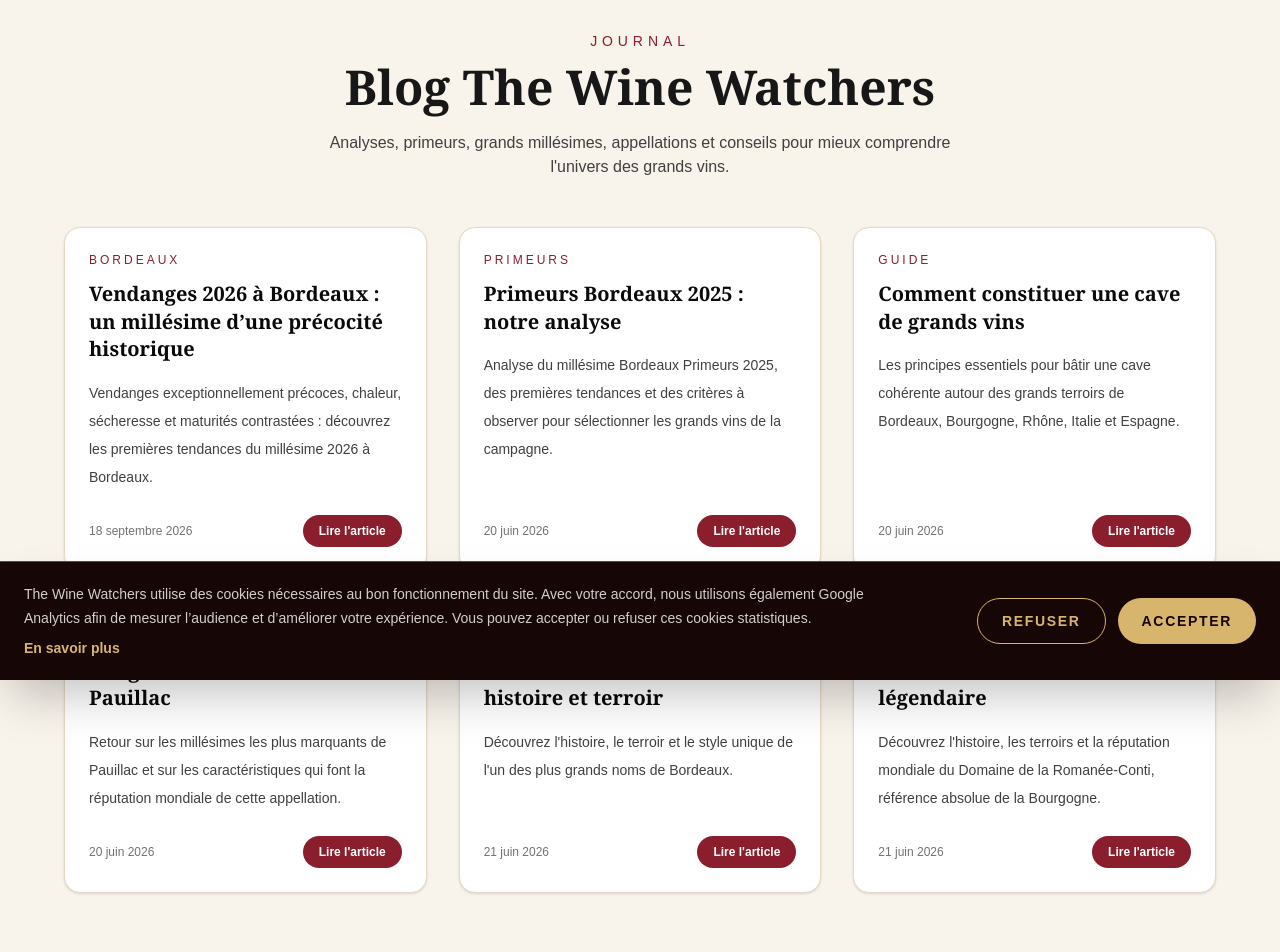
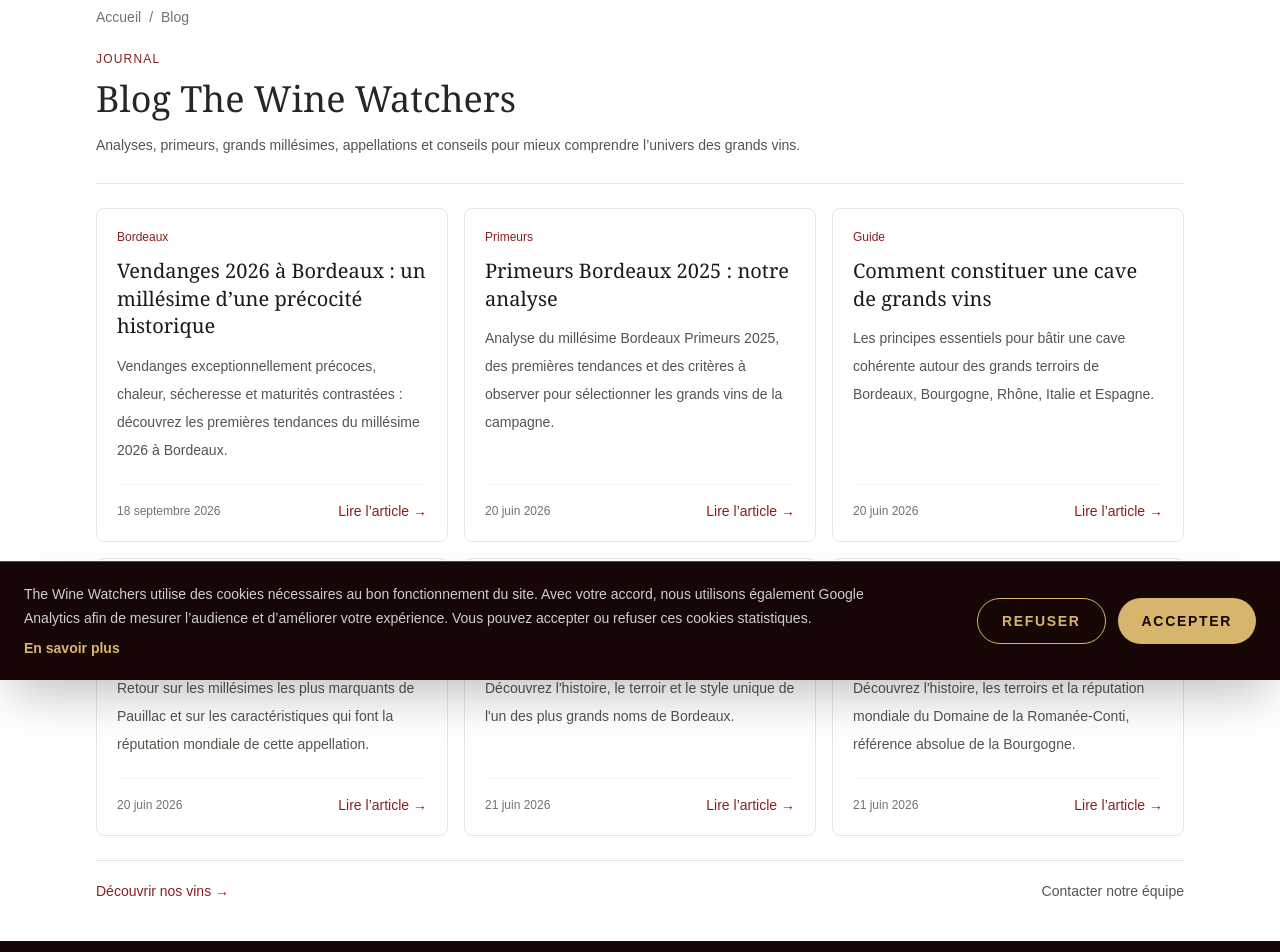
Before and after one commit to thewinewatchers/the-wine-watchers, a Next.js app: page /blog in a window 1280 px wide. Shown: the part 120-1072 px from the top of the page. Built offline with nearby package versions, Linux system fonts and the light colour scheme; no server answers; the database is empty.

Commit message:
Harmonise la presentation du blog

```diff
--- a/app/blog/page.tsx
+++ b/app/blog/page.tsx
@@ -9,55 +9,93 @@ export const metadata = {
 
 export default function BlogPage() {
   return (
-    <main className="min-h-screen bg-[#f8f3eb] px-6 py-16 text-neutral-900">
-      <section className="mx-auto max-w-6xl">
-        <div className="mb-12 text-center">
-          <p className="mb-3 text-sm uppercase tracking-[0.35em] text-[#8B1E2D]">
+    <main className="min-h-screen bg-white text-stone-800">
+      <div className="mx-auto max-w-6xl px-5 py-8 md:px-8 md:py-10">
+        <nav
+          aria-label="Fil d’Ariane"
+          className="flex flex-wrap items-center gap-2 text-sm text-stone-500"
+        >
+          <Link href="/" className="hover:text-[#8a1f1f]">
+            Accueil
+          </Link>
+
+          <span aria-hidden="true">/</span>
+          <span aria-current="page">Blog</span>
+        </nav>
+
+        <header className="mt-6 border-b border-stone-200 pb-6">
+          <p className="text-xs font-medium uppercase tracking-widest text-[#8a1f1f]">
             Journal
           </p>
 
-          <h1 className="font-serif text-4xl font-semibold md:text-5xl">
+          <h1 className="mt-3 font-serif text-3xl md:text-4xl">
             Blog The Wine Watchers
           </h1>
 
-          <p className="mx-auto mt-5 max-w-2xl text-neutral-700">
-            Analyses, primeurs, grands millésimes, appellations et conseils pour
-            mieux comprendre l'univers des grands vins.
+          <p className="mt-3 max-w-3xl text-sm leading-7 text-stone-600">
+            Analyses, primeurs, grands millésimes, appellations et conseils
+            pour mieux comprendre l’univers des grands vins.
           </p>
-        </div>
+        </header>
 
-        <div className="grid gap-8 md:grid-cols-2 lg:grid-cols-3">
+        <section aria-label="Articles du blog" className="py-6">
+          <div className="grid items-stretch gap-4 md:grid-cols-2 lg:grid-cols-3">
             {blogPosts.map((post) => (
               <article
                 key={post.slug}
-              className="flex min-h-[280px] flex-col rounded-2xl border border-[#e7d8c5] bg-white p-6 shadow-sm transition hover:-translate-y-1 hover:shadow-md"
+                className="flex flex-col rounded-lg border border-stone-200 bg-white p-5 transition-colors hover:border-[#8a1f1f]"
               >
-              <p className="mb-3 text-xs uppercase tracking-[0.25em] text-[#8B1E2D]">
+                <p className="text-xs font-medium text-[#8a1f1f]">
                   {post.category}
                 </p>
 
-              <h2 className="mb-4 font-serif text-xl font-semibold leading-snug text-neutral-950">
+                <h2 className="mt-3 font-serif text-xl leading-snug text-stone-900">
+                  <Link
+                    href={`/blog/${post.slug}`}
+                    className="transition-colors hover:text-[#8a1f1f]"
+                  >
                     {post.title}
+                  </Link>
                 </h2>
 
-              <p className="mb-6 flex-1 text-sm leading-7 text-neutral-700">
+                <p className="mt-3 flex-1 text-sm leading-7 text-stone-600">
                   {post.description}
                 </p>
 
-              <div className="mt-auto flex items-center justify-between gap-4">
-                <p className="text-xs text-neutral-500">{post.date}</p>
+                <div className="mt-5 flex flex-wrap items-center justify-between gap-3 border-t border-stone-100 pt-4">
+                  <p className="text-xs text-stone-500">
+                    {post.date}
+                  </p>
 
                   <Link
                     href={`/blog/${post.slug}`}
-                  className="inline-flex rounded-full bg-[#8B1E2D] px-4 py-2 text-xs font-semibold text-white transition hover:bg-black"
+                    aria-label={`Lire l’article : ${post.title}`}
+                    className="text-sm font-medium text-[#8a1f1f] underline-offset-4 hover:underline"
                   >
-                  Lire l'article
+                    Lire l’article →
                   </Link>
                 </div>
               </article>
             ))}
           </div>
         </section>
+
+        <div className="flex flex-wrap items-center justify-between gap-4 border-t border-stone-200 pt-5 text-sm">
+          <Link
+            href="/boutique"
+            className="font-medium text-[#8a1f1f] hover:underline"
+          >
+            Découvrir nos vins →
+          </Link>
+
+          <Link
+            href="/contact"
+            className="text-stone-600 hover:text-[#8a1f1f]"
+          >
+            Contacter notre équipe
+          </Link>
+        </div>
+      </div>
     </main>
   );
 }
```
Lines whose indentation alone changed are shown as unchanged.
